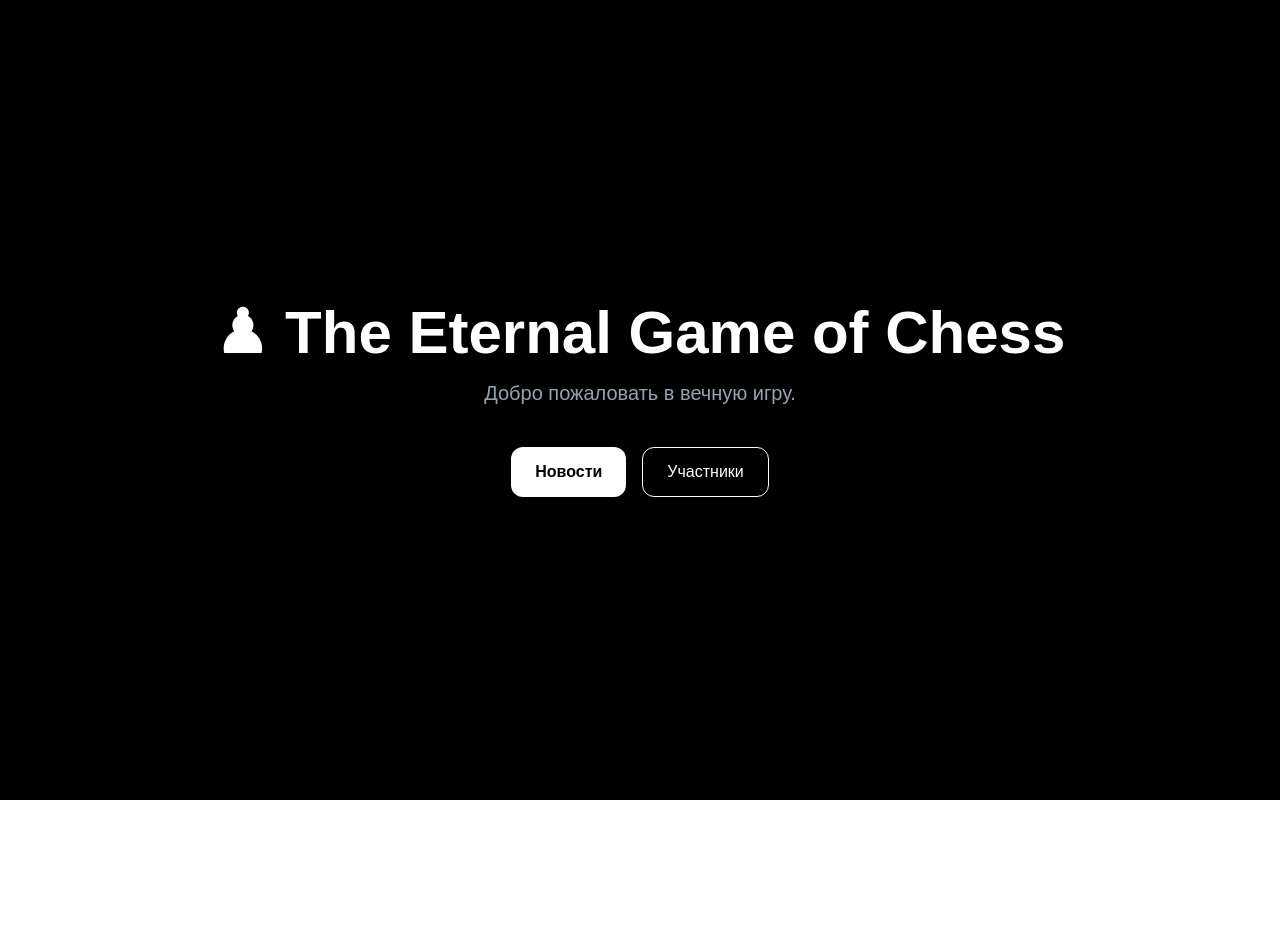
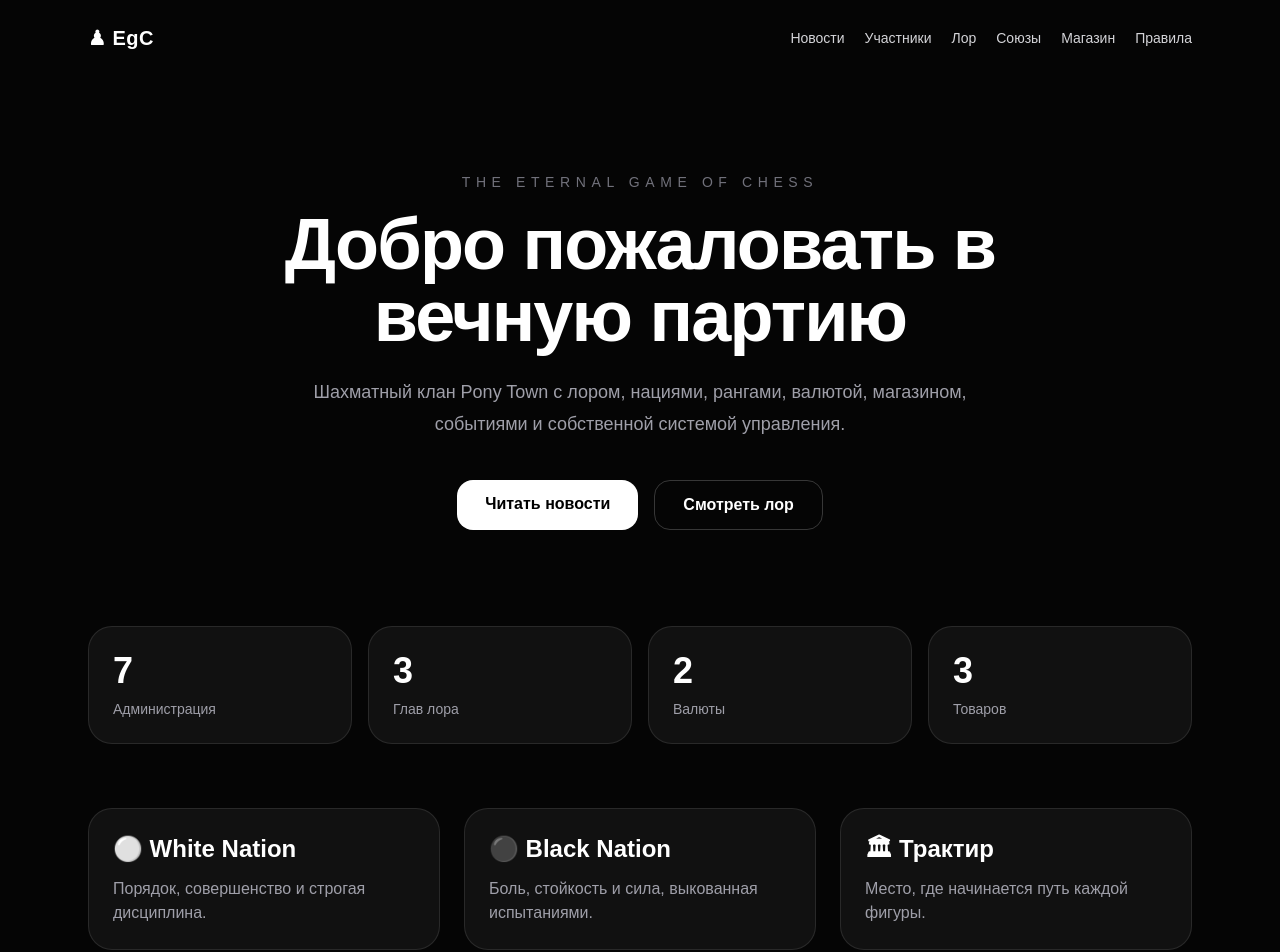
Before and after one commit to ZUMAXI/egc-site, a Next.js app: page / in a window 1280 px wide. Shown: the top 952 px of the page. Before the commit the page ends 800 px from the top, so only its background shows below. Built offline with nearby package versions, Linux system fonts and the light colour scheme.

Commit message:
Improve homepage design

```diff
--- a/src/app/page.tsx
+++ b/src/app/page.tsx
@@ -1,23 +1,82 @@
+const nav = ["Новости", "Участники", "Лор", "Союзы", "Магазин", "Правила"];
+
+const stats = [
+  { label: "Администрация", value: "7" },
+  { label: "Глав лора", value: "3" },
+  { label: "Валюты", value: "2" },
+  { label: "Товаров", value: "3" },
+];
+
 export default function Home() {
   return (
-    <main className="min-h-screen bg-black text-white flex flex-col items-center justify-center">
-      <h1 className="text-6xl font-bold mb-4">
-        ♟ The Eternal Game of Chess
-      </h1>
+    <main className="min-h-screen bg-[#050505] text-white">
+      <header className="mx-auto flex max-w-6xl items-center justify-between px-6 py-6">
+        <div className="text-xl font-bold tracking-wide">♟ EgC</div>
 
-      <p className="text-xl text-gray-400 mb-10">
-        Добро пожаловать в вечную игру.
-      </p>
+        <nav className="hidden gap-5 text-sm text-zinc-300 md:flex">
+          {nav.map((item) => (
+            <a key={item} href="#" className="hover:text-white">
+              {item}
+            </a>
+          ))}
+        </nav>
+      </header>
 
-      <div className="flex gap-4">
-        <button className="rounded-xl bg-white text-black px-6 py-3 font-semibold">
-          Новости
-        </button>
+      <section className="mx-auto flex max-w-6xl flex-col items-center px-6 py-24 text-center">
+        <p className="mb-4 text-sm uppercase tracking-[0.4em] text-zinc-500">
+          The Eternal Game of Chess
+        </p>
 
-        <button className="rounded-xl border border-white px-6 py-3">
-          Участники
-        </button>
-      </div>
+        <h1 className="max-w-4xl text-5xl font-black tracking-tight md:text-7xl">
+          Добро пожаловать в вечную партию
+        </h1>
+
+        <p className="mt-6 max-w-2xl text-lg leading-8 text-zinc-400">
+          Шахматный клан Pony Town с лором, нациями, рангами, валютой,
+          магазином, событиями и собственной системой управления.
+        </p>
+
+        <div className="mt-10 flex flex-wrap justify-center gap-4">
+          <a className="rounded-2xl bg-white px-7 py-3 font-semibold text-black" href="#">
+            Читать новости
+          </a>
+          <a className="rounded-2xl border border-white/20 px-7 py-3 font-semibold text-white" href="#">
+            Смотреть лор
+          </a>
+        </div>
+      </section>
+
+      <section className="mx-auto grid max-w-6xl gap-4 px-6 pb-16 md:grid-cols-4">
+        {stats.map((item) => (
+          <div key={item.label} className="rounded-3xl border border-white/10 bg-white/5 p-6">
+            <div className="text-4xl font-black">{item.value}</div>
+            <div className="mt-2 text-sm text-zinc-400">{item.label}</div>
+          </div>
+        ))}
+      </section>
+
+      <section className="mx-auto grid max-w-6xl gap-6 px-6 pb-24 md:grid-cols-3">
+        <div className="rounded-3xl border border-white/10 bg-white/5 p-6">
+          <h2 className="text-2xl font-bold">⚪ White Nation</h2>
+          <p className="mt-3 text-zinc-400">
+            Порядок, совершенство и строгая дисциплина.
+          </p>
+        </div>
+
+        <div className="rounded-3xl border border-white/10 bg-white/5 p-6">
+          <h2 className="text-2xl font-bold">⚫ Black Nation</h2>
+          <p className="mt-3 text-zinc-400">
+            Боль, стойкость и сила, выкованная испытаниями.
+          </p>
+        </div>
+
+        <div className="rounded-3xl border border-white/10 bg-white/5 p-6">
+          <h2 className="text-2xl font-bold">🏛 Трактир</h2>
+          <p className="mt-3 text-zinc-400">
+            Место, где начинается путь каждой фигуры.
+          </p>
+        </div>
+      </section>
     </main>
   );
 }
```
